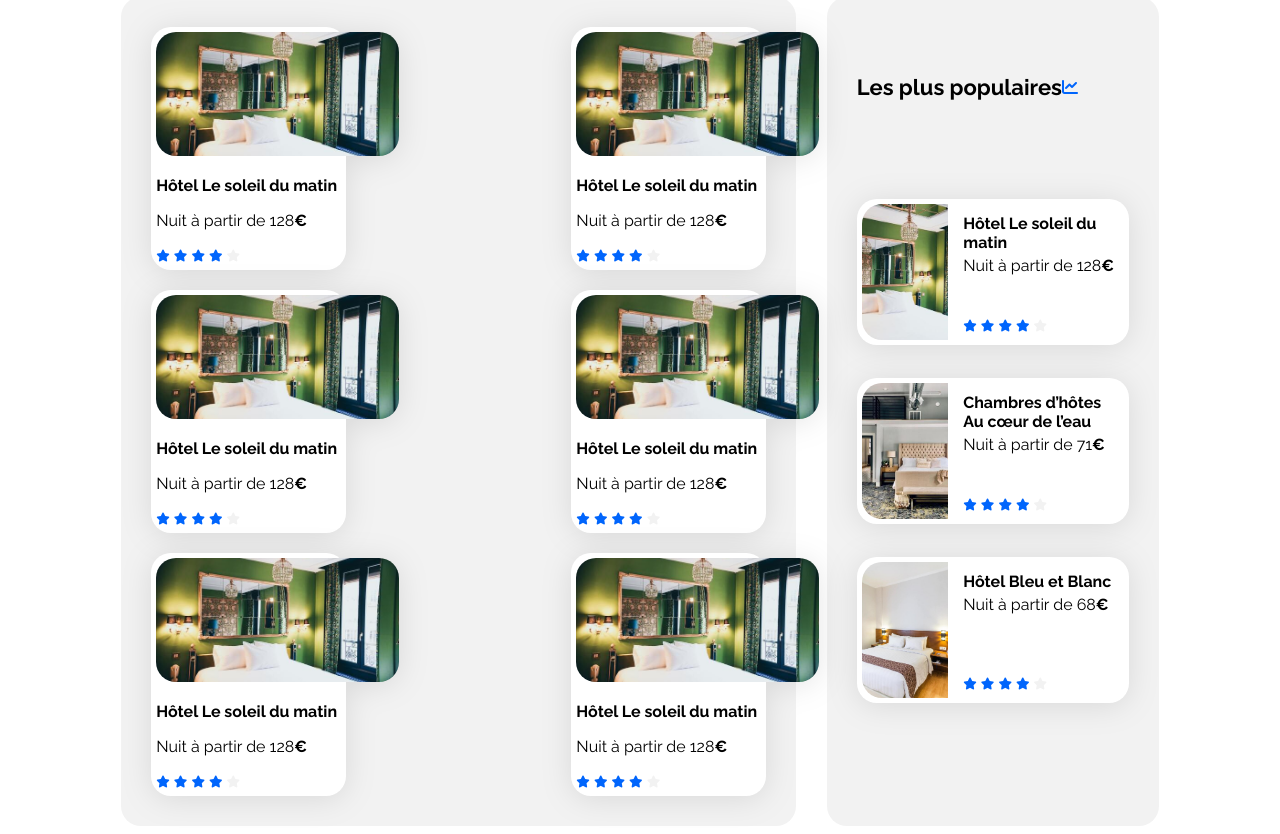
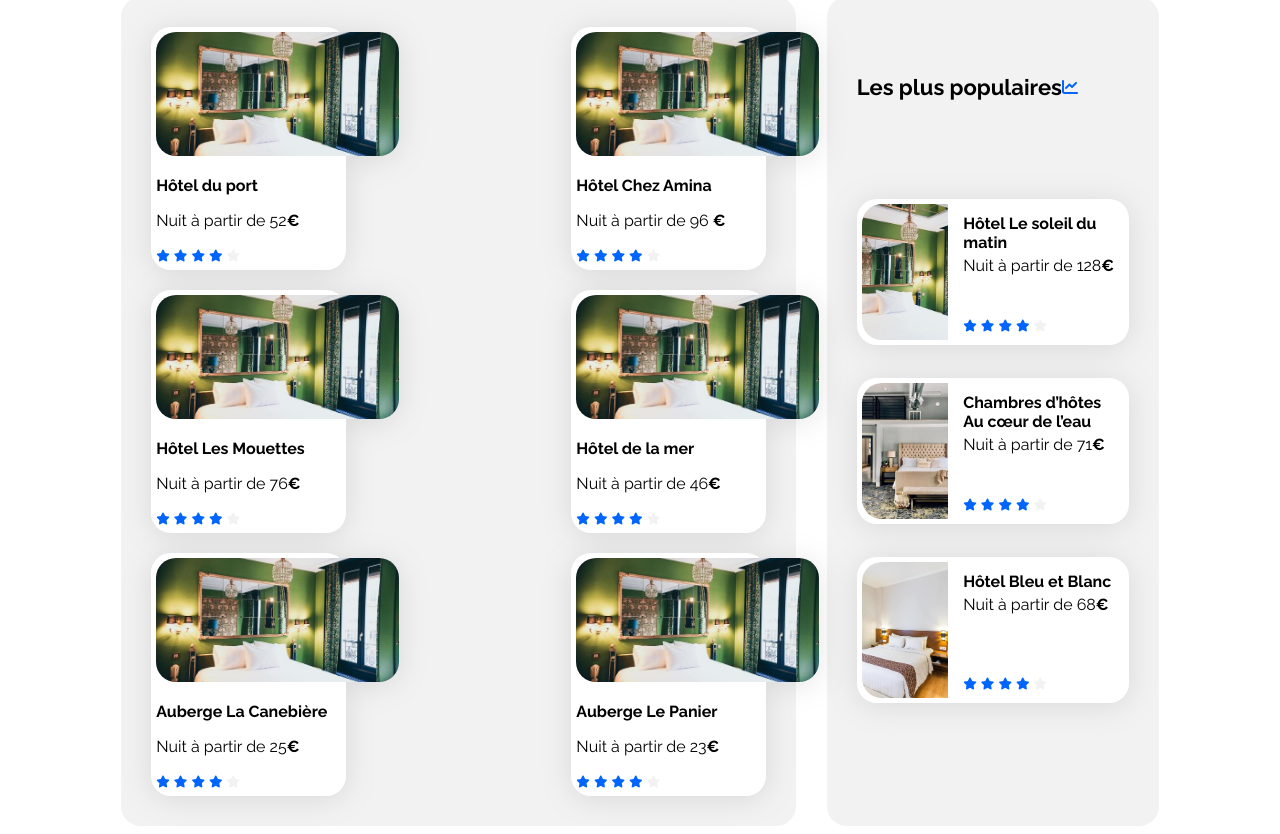
Before and after one commit to jorisbertier/Booki, a plain HTML site: page index.html in a window 1280 px wide. Shown: the part 121-955 px from the top of the page. Drawn offline with Linux system fonts and the light colour scheme.

Commit message:
card hebergement

```diff
--- a/css/style.css
+++ b/css/style.css
@@ -27,7 +27,7 @@ body {
 nav {
     display: flex;
     justify-content: space-between;
-    width: 90%;
+    width: 70%;
     margin: 0 auto;
     padding: 30px;
 }
--- a/index.html
+++ b/index.html
@@ -32,8 +32,8 @@
                         <img src="./images/hebergements/emile-guillemot.jpg" alt="Image de la chambre d'hôtel montrant un lit">
                         <div class="card-content">
                             <div class="card-txt">
-                                <h3 class="card-title">Hôtel Le soleil du matin</h3>
-                                <p class="card-subtitle">Nuit à partir de 128<span class="euro">€</span></p>
+                                <h3 class="card-title">Hôtel du port</h3>
+                                <p class="card-subtitle">Nuit à partir de 52<span class="euro">€</span></p>
                             </div>
                             <div class="card-rating">
                                 <i class="fa-xs fa-solid fa-star" aria-hidden="true"></i>
@@ -49,8 +49,8 @@
                         <img src="./images/hebergements/emile-guillemot.jpg" alt="Image de la chambre d'hôtel montrant un lit">
                         <div class="card-content">
                             <div class="card-txt">
-                                <h3 class="card-title">Hôtel Le soleil du matin</h3>
-                                <p class="card-subtitle">Nuit à partir de 128<span class="euro">€</span></p>
+                                <h3 class="card-title">Hôtel Chez Amina</h3>
+                                <p class="card-subtitle">Nuit à partir de 96 <span class="euro">€</span></p>
                             </div>
                             <div class="card-rating">
                                 <i class="fa-xs fa-solid fa-star" aria-hidden="true"></i>
@@ -66,8 +66,8 @@
                         <img src="./images/hebergements/emile-guillemot.jpg" alt="Image de la chambre d'hôtel montrant un lit">
                         <div class="card-content">
                             <div class="card-txt">
-                                <h3 class="card-title">Hôtel Le soleil du matin</h3>
-                                <p class="card-subtitle">Nuit à partir de 128<span class="euro">€</span></p>
+                                <h3 class="card-title">Hôtel Les Mouettes</h3>
+                                <p class="card-subtitle">Nuit à partir de 76<span class="euro">€</span></p>
                             </div>
                             <div class="card-rating">
                                 <i class="fa-xs fa-solid fa-star" aria-hidden="true"></i>
@@ -83,8 +83,8 @@
                         <img src="./images/hebergements/emile-guillemot.jpg" alt="Image de la chambre d'hôtel montrant un lit">
                         <div class="card-content">
                             <div class="card-txt">
-                                <h3 class="card-title">Hôtel Le soleil du matin</h3>
-                                <p class="card-subtitle">Nuit à partir de 128<span class="euro">€</span></p>
+                                <h3 class="card-title">Hôtel de la mer</h3>
+                                <p class="card-subtitle">Nuit à partir de 46<span class="euro">€</span></p>
                             </div>
                             <div class="card-rating">
                                 <i class="fa-xs fa-solid fa-star" aria-hidden="true"></i>
@@ -100,8 +100,8 @@
                         <img src="./images/hebergements/emile-guillemot.jpg" alt="Image de la chambre d'hôtel montrant un lit">
                         <div class="card-content">
                             <div class="card-txt">
-                                <h3 class="card-title">Hôtel Le soleil du matin</h3>
-                                <p class="card-subtitle">Nuit à partir de 128<span class="euro">€</span></p>
+                                <h3 class="card-title">Auberge La Canebière</h3>
+                                <p class="card-subtitle">Nuit à partir de 25<span class="euro">€</span></p>
                             </div>
                             <div class="card-rating">
                                 <i class="fa-xs fa-solid fa-star" aria-hidden="true"></i>
@@ -117,8 +117,8 @@
                         <img src="./images/hebergements/emile-guillemot.jpg" alt="Image de la chambre d'hôtel montrant un lit">
                         <div class="card-content">
                             <div class="card-txt">
-                                <h3 class="card-title">Hôtel Le soleil du matin</h3>
-                                <p class="card-subtitle">Nuit à partir de 128<span class="euro">€</span></p>
+                                <h3 class="card-title">Auberge Le Panier</h3>
+                                <p class="card-subtitle">Nuit à partir de 23<span class="euro">€</span></p>
                             </div>
                             <div class="card-rating">
                                 <i class="fa-xs fa-solid fa-star" aria-hidden="true"></i>
```
